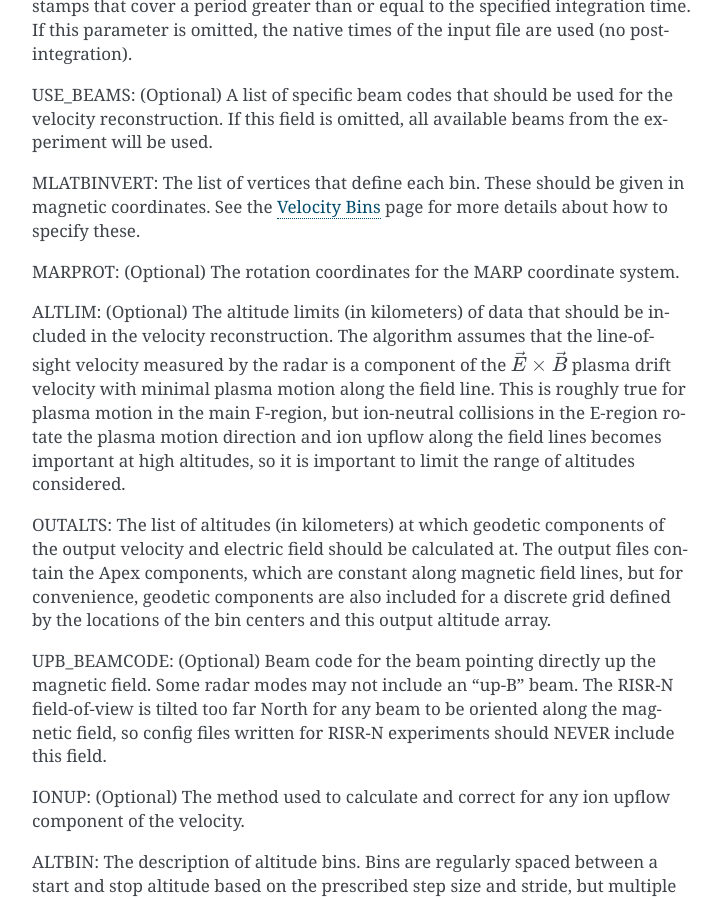
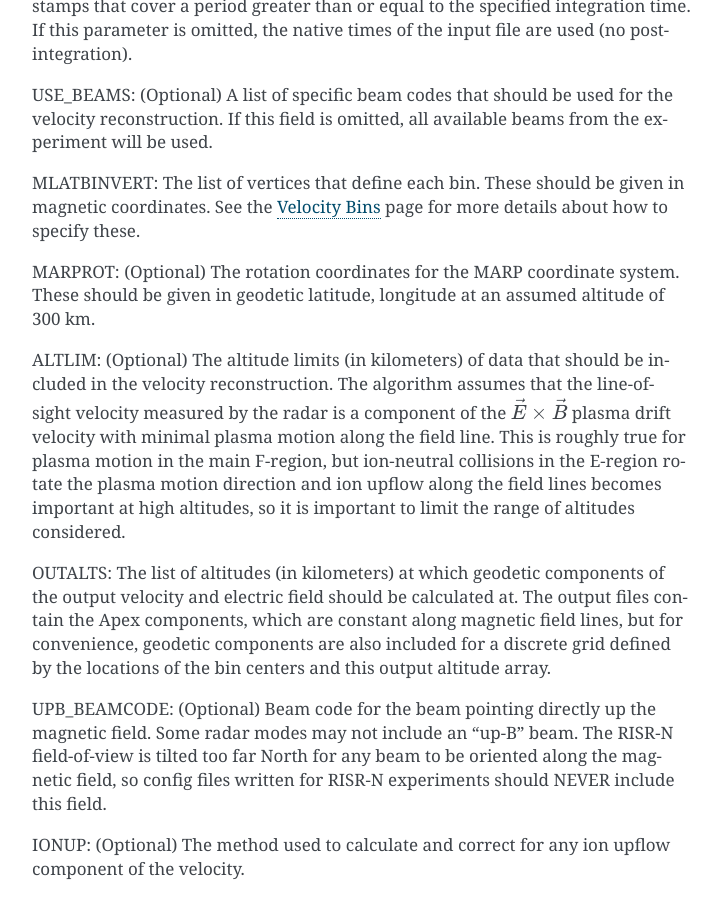
Before and after one commit to amisr/resolvedvelocities, a Sphinx documentation site: the page built from docs/configfile.rst, in a window 1280 px wide and 900 px high, scrolled down 2735 px. Shown: the whole window, without its empty margins (388-1108 px from the left). Built offline with Sphinx 7.4.7, drawn with Linux system fonts in a browser that asks for light colours; some of the changed text lies outside the part shown.

Commit message:
Make MARP rotation angle defined in geodetic coordinates.

```diff
--- a/docs/configfile.rst
+++ b/docs/configfile.rst
@@ -103,7 +103,7 @@ MLATBINVERT: The list of vertices that define each bin.  These should be given i
 
 .. _marprot:
 
-MARPROT: (Optional) The rotation coordinates for the MARP coordinate system.
+MARPROT: (Optional) The rotation coordinates for the MARP coordinate system.  These should be given in geodetic latitude, longitude at an assumed altitude of 300 km.
 
 .. _altlim:
 
```
Also changed, not shown: other parts of docs/configfile.rst (+3 -3 lines), 2 other files.
